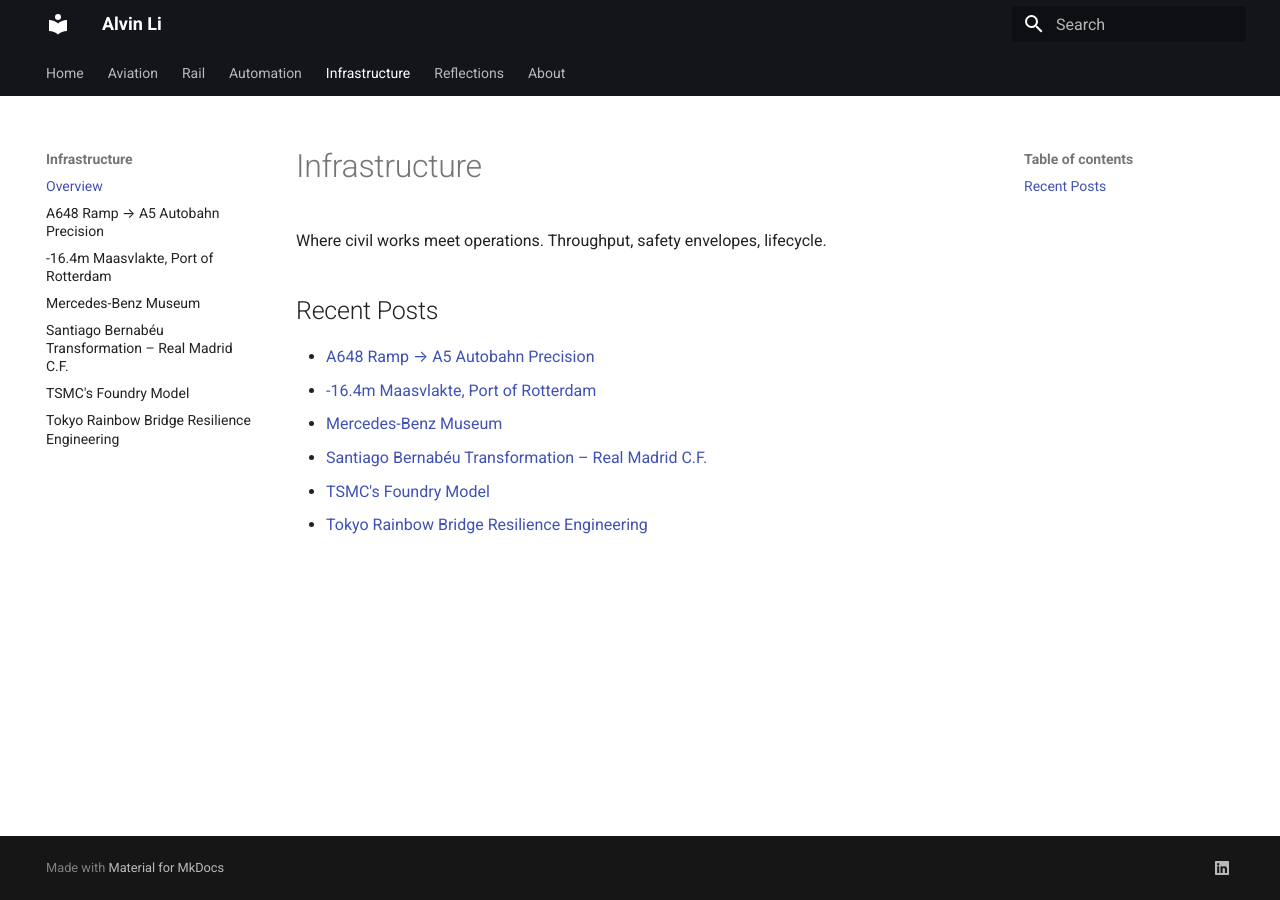
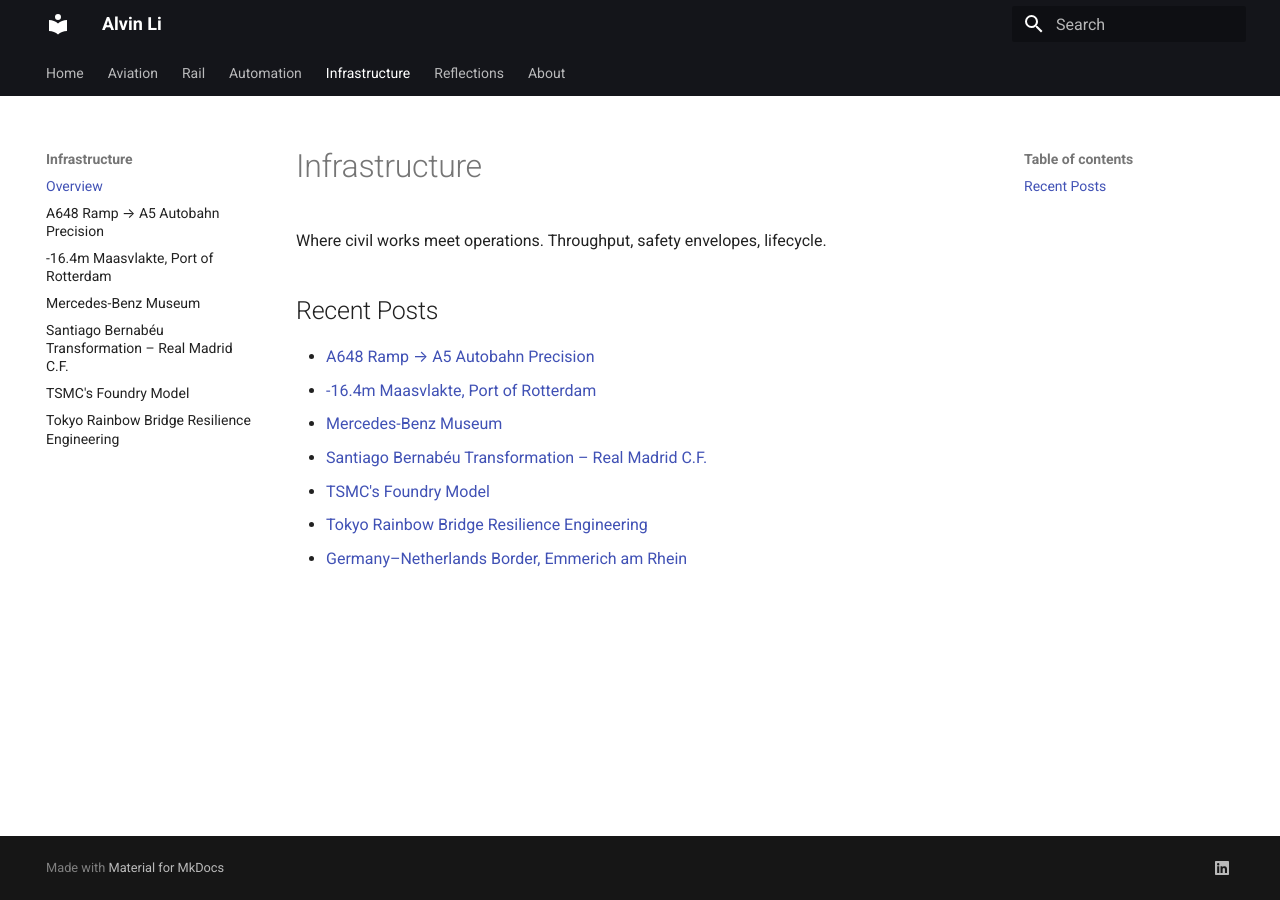
Before and after one commit to alvvvli/alvin-site, an MkDocs documentation site: the page built from docs/infrastructure/index.md, in a window 1280 px wide. Built offline with MkDocs 1.6.1 and Material for MkDocs 9.7.7, drawn with Linux system fonts in a browser that asks for light colours.

Commit message:
Update index.md

```diff
--- a/docs/infrastructure/index.md
+++ b/docs/infrastructure/index.md
@@ -9,3 +9,4 @@
 - [Santiago Bernabéu Transformation – Real Madrid C.F.](realmadrid.md)
 - [TSMC's Foundry Model](tsmcfoundry.md)
 - [Tokyo Rainbow Bridge Resilience Engineering](rainbowbridge.md)
+- [Germany–Netherlands Border, Emmerich am Rhein](denl.md)
```
